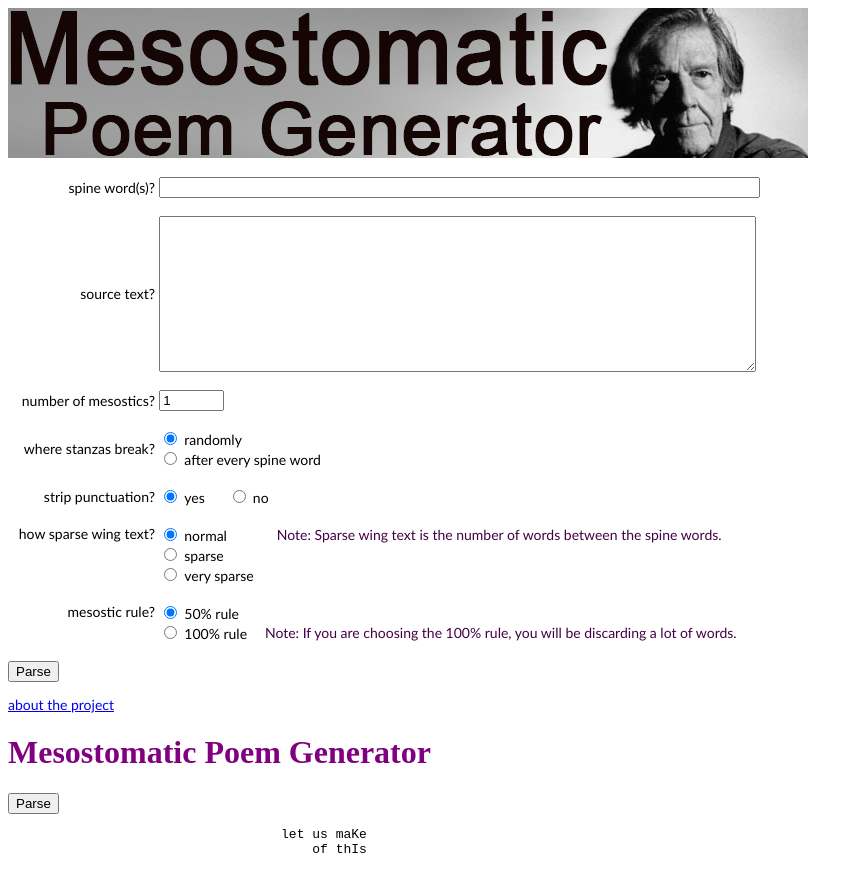
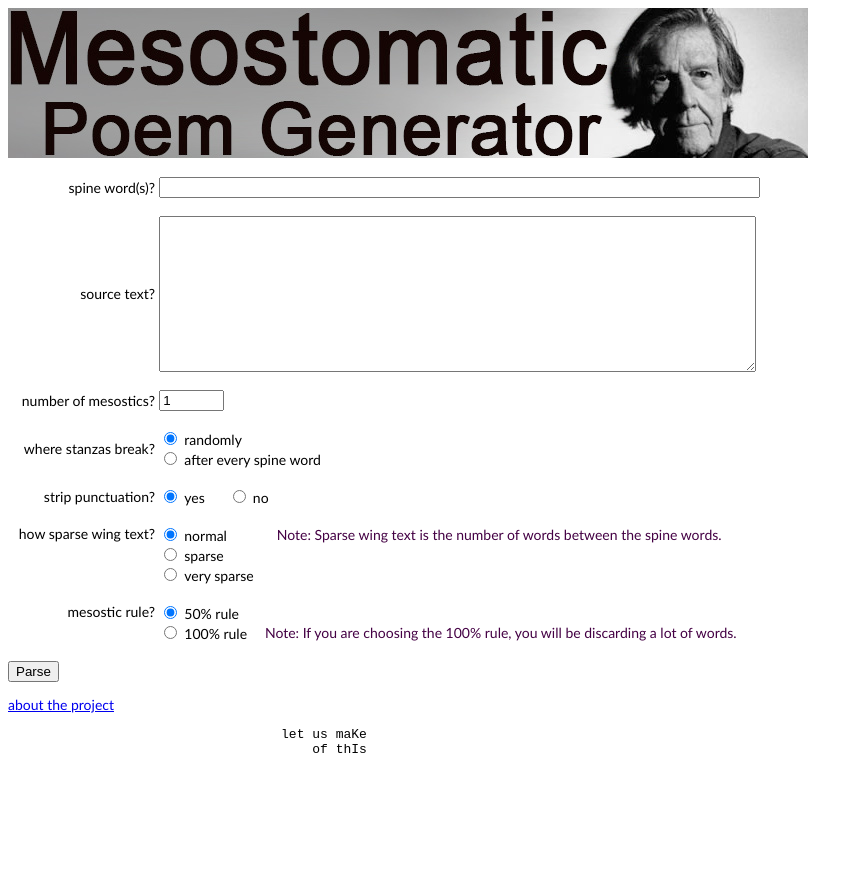
Before and after one commit to sas-irad/mesostic, a plain HTML site: page web/index.html in a window 1280 px wide. Shown: the whole page, without its empty margins (0-863 px from the left). After the commit the page ends 800 px from the top, so only its background shows below. Drawn offline with Linux system fonts and the light colour scheme.

Commit message:
cleaned up some duplicate HTML and added alert to show formatted return value

```diff
--- a/web/index.html
+++ b/web/index.html
@@ -12,6 +12,7 @@
 
         <link rel="stylesheet" href="css/main.css">
         <script src="js/mesostomatic.js"></script>
+        <script src="js/vendor/pad.js"></script>
     </head>
     <body>
         <h1 class="titlefont"><img src="images/john_cage.jpg" width="800" height="150" alt=""/></h1>
@@ -154,13 +155,8 @@
             </tr>
           </tbody>
     </table>
-    <button onclick="alert(mesostomatic.parse());">Parse</button>
+    <button onclick="alert(mesostic.formatText(mesostic.parse()));">Parse</button>
         <p class="textfont"><a href="about.html">about the project</a></p>
-        <h1>Mesostomatic Poem Generator</h1>
-
-
-        <button onclick="alert(JSON.stringify(mesostic.parse()));">Parse</button>
-
 <pre id="mesotic_content">
                                    let us maKe
                                        of thIs
```
